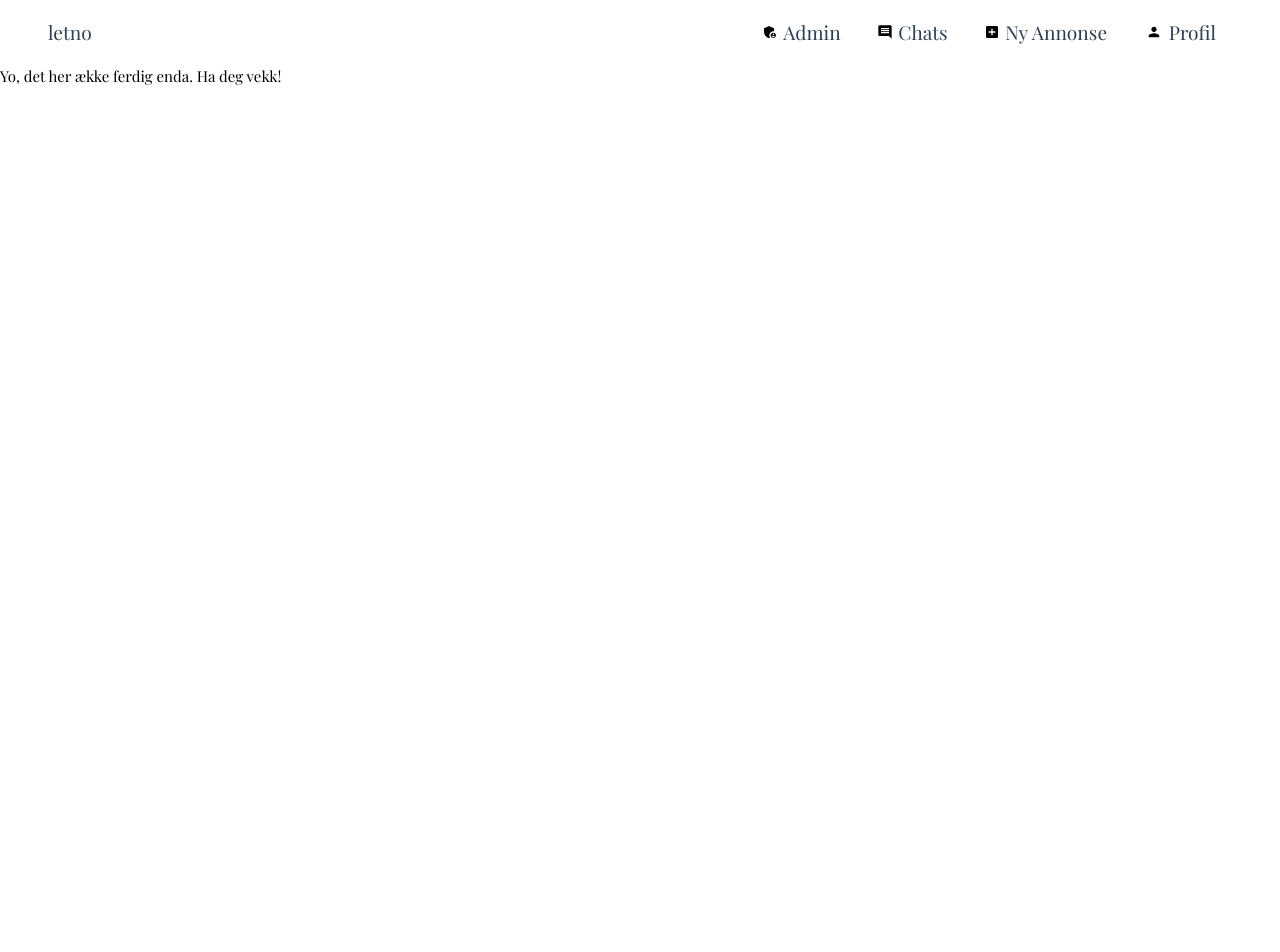
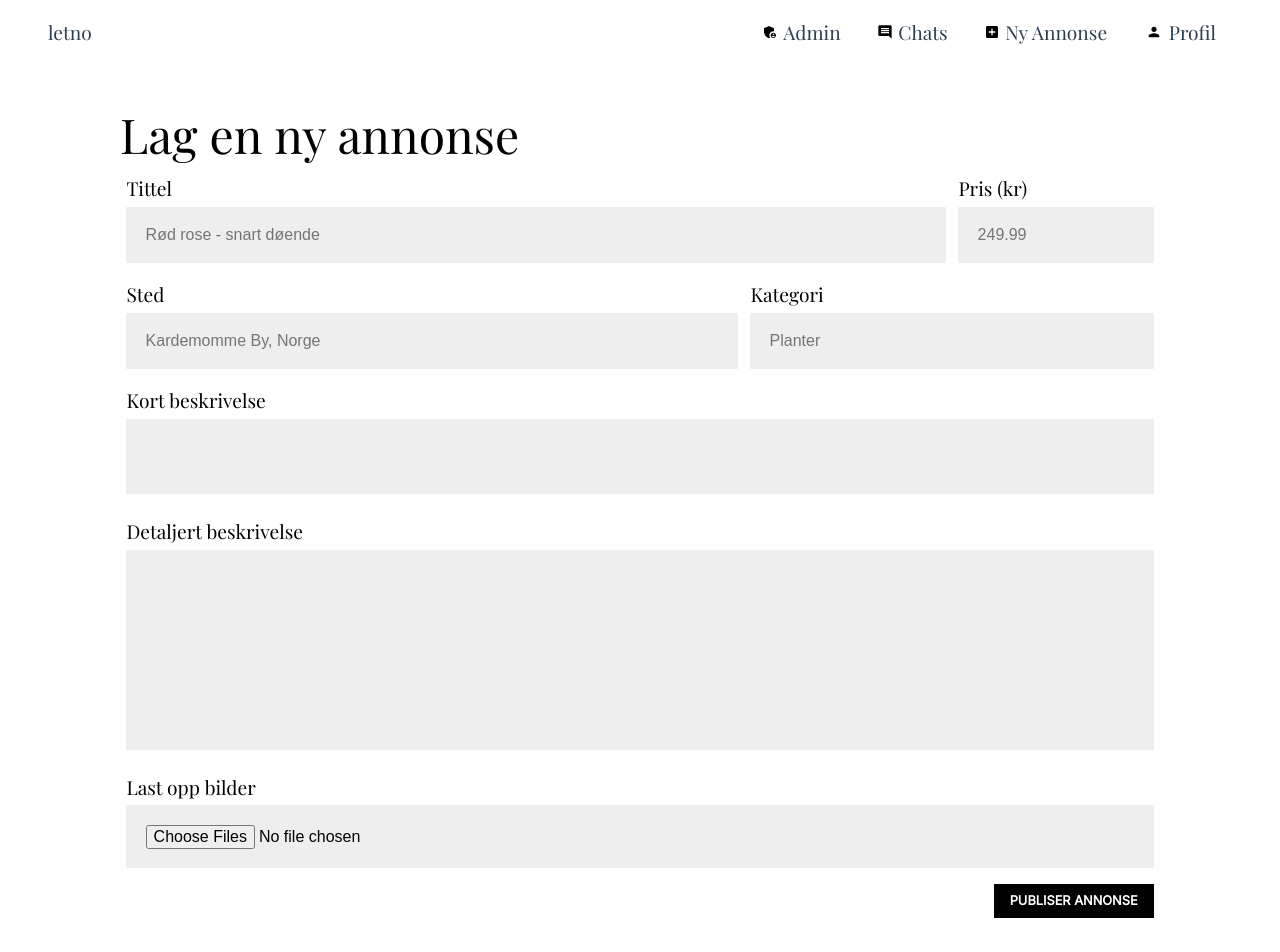
Before and after one commit to BeatsuDev/let, a Vue app in the folder frontend/: page /create-listing in a window 1280 px wide. Shown: the top 952 px of the page. Before the commit the page ends 800 px from the top, so only its background shows below. Built offline with nearby package versions, Linux system fonts and the light colour scheme.

Commit message:
feat: added create listing view page

```diff
--- a/frontend/src/views/CreateListingView.vue
+++ b/frontend/src/views/CreateListingView.vue
@@ -1,11 +1,126 @@
-<script setup lang="ts">
-
-</script>
+<script setup lang="ts"></script>
 
 <template>
-    <div class="wrapper">Yo, det her ække ferdig enda. Ha deg vekk!</div>
+  <div class="wrapper">
+    <h1>Lag en ny annonse</h1>
+    <form>
+      <div class="row" id="row-1">
+        <div class="col">
+          <h3><label for="title">Tittel</label></h3>
+          <input class="input-text" type="text" id="title" placeholder="Rød rose - snart døende" />
+        </div>
+        <div class="col">
+          <h3><label for="price">Pris (kr)</label></h3>
+          <input class="input-text" type="text" id="price" placeholder="249.99"/>
+        </div>
+      </div>
+
+      <div class="row" id="row-2">
+        <div class="col">
+          <h3><label for="place">Sted</label></h3>
+          <input class="input-text" type="text" id="place" placeholder="Kardemomme By, Norge" />
+        </div>
+        <div class="col">
+          <h3><label for="category">Kategori</label></h3>
+          <input class="input-text" type="text" id="category" placeholder="Planter"/>
+        </div>
+      </div>
+
+      <div class="row" id="row-3">
+        <div class="col">
+          <h3><label for="summary">Kort beskrivelse</label></h3>
+          <textarea class="input-text" name="summary" id="summary"></textarea>
+        </div>
+      </div>
+
+      <div class="row" id="row-4">
+        <div class="col">
+          <h3><label for="description">Detaljert beskrivelse</label></h3>
+          <textarea class="input-text" name="description" id="description"></textarea>
+        </div>
+      </div>
+
+      <div class="row" id="row-5">
+        <div class="col">
+          <h3><label for="images">Last opp bilder</label></h3>
+          <input class="input-text" type="file" id="images" multiple />
+        </div>
+      </div>
+
+      <div class="row" id="row-6">
+        <div class="col">
+          <button class="button button-black button-screaming" type="submit">Publiser annonse</button>
+        </div>
+      </div>
+    </form>
+  </div>
 </template>
 
 <style scoped>
+.wrapper {
+  max-width: 1200px;
+  margin: 0 auto;
+  min-width: 400px;
+  padding: 2rem 5rem;
+}
 
+label {
+  display: block;
+  margin-bottom: 0.2rem;
+}
+
+input, textarea {
+  width: 100%;
+  resize: none;
+}
+
+.col {
+  padding: 0 0.4rem;
+}
+
+.row {
+  display: grid;
+  grid-template-columns: 1fr 1fr 1fr 1fr 1fr;
+  margin-bottom: 1rem;
+}
+
+#row-1 > .col:first-child {
+  grid-column: 1 / 5;
+}
+
+#row-1 > .col:last-child {
+  grid-column: 5 / 5;
+}
+
+#row-2 > .col:first-child {
+  grid-column: 1 / 4;
+}
+
+#row-2 > .col:last-child {
+  grid-column: 4 / 6;
+}
+
+#row-3 > .col:first-child {
+  grid-column: 1 / 6;
+}
+
+#row-4 > .col:first-child {
+  grid-column: 1 / 6;
+}
+
+#row-5 > .col:first-child {
+  grid-column: 1 / 6;
+}
+
+#row-6 > .col:first-child {
+  grid-column: 6 / 6;
+}
+
+#description {
+  height: 200px;
+}
+
+#images {
+  cursor: pointer;
+}
 </style>
```
